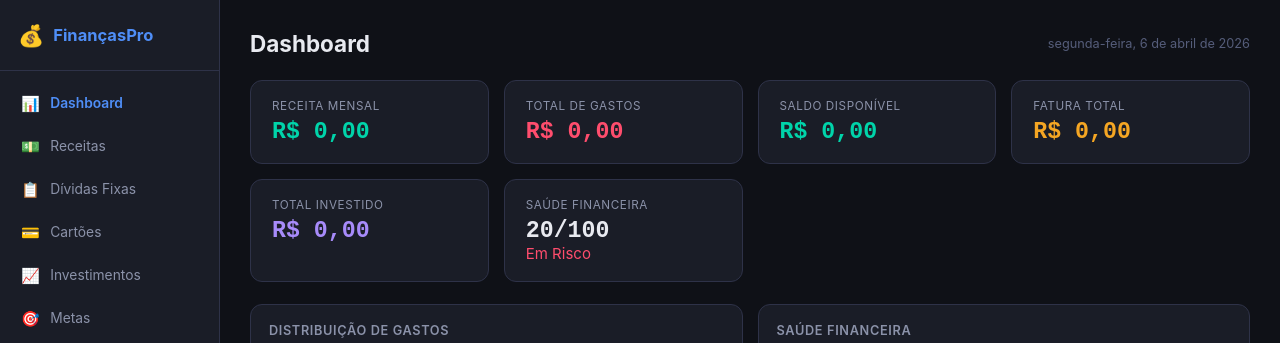
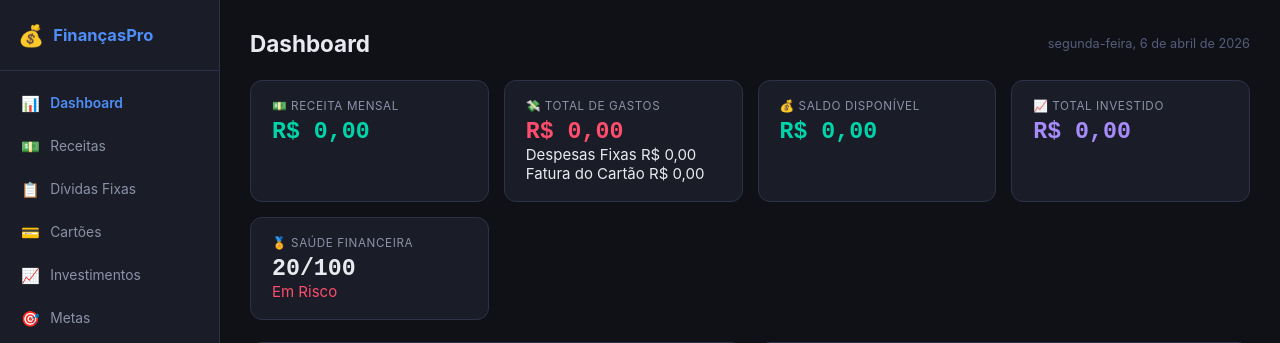
Before and after one commit to phrhenriquegestor/financas-pessoais, a FastAPI app: page / in a window 1280 px wide. Shown: the top 343 px of the page. Run offline with FastAPI, Linux system fonts and the light colour scheme; data that the repository does not hold is empty.

Commit message:
auto: update via Claude Code

```diff
--- a/templates/index.html
+++ b/templates/index.html
@@ -73,27 +73,45 @@
 
       <div class="cards-grid" id="summaryCards">
         <div class="card card-green">
-          <div class="card-label">Receita Mensal</div>
+          <div class="card-label">💵 Receita Mensal</div>
           <div class="card-value" id="dashIncome">R$ 0,00</div>
         </div>
-        <div class="card card-red">
-          <div class="card-label">Total de Gastos</div>
+
+        <div class="card card-red card-expenses">
+          <div class="card-label">💸 Total de Gastos</div>
           <div class="card-value" id="dashExpenses">R$ 0,00</div>
+          <div class="card-breakdown">
+            <div class="breakdown-row">
+              <span class="breakdown-dot dot-orange"></span>
+              <span class="breakdown-label">Despesas Fixas</span>
+              <span class="breakdown-val" id="dashDebts">R$ 0,00</span>
+            </div>
+            <div class="breakdown-bar-wrap">
+              <div class="breakdown-bar bar-orange" id="debtPctBar"></div>
+            </div>
+            <div class="breakdown-row">
+              <span class="breakdown-dot dot-blue"></span>
+              <span class="breakdown-label">Fatura do Cartão</span>
+              <span class="breakdown-val" id="dashCredit">R$ 0,00</span>
+            </div>
+            <div class="breakdown-bar-wrap">
+              <div class="breakdown-bar bar-blue" id="creditPctBar"></div>
+            </div>
+          </div>
         </div>
+
         <div class="card card-blue">
-          <div class="card-label">Saldo Disponível</div>
+          <div class="card-label">💰 Saldo Disponível</div>
           <div class="card-value" id="dashNet">R$ 0,00</div>
         </div>
-        <div class="card card-yellow">
-          <div class="card-label">Fatura Total</div>
-          <div class="card-value" id="dashCredit">R$ 0,00</div>
-        </div>
+
         <div class="card card-purple">
-          <div class="card-label">Total Investido</div>
+          <div class="card-label">📈 Total Investido</div>
           <div class="card-value" id="dashInvested">R$ 0,00</div>
         </div>
+
         <div class="card card-score">
-          <div class="card-label">Saúde Financeira</div>
+          <div class="card-label">🏅 Saúde Financeira</div>
           <div class="card-value" id="dashScore">0/100</div>
           <div class="score-label" id="dashScoreLabel"></div>
         </div>
```
